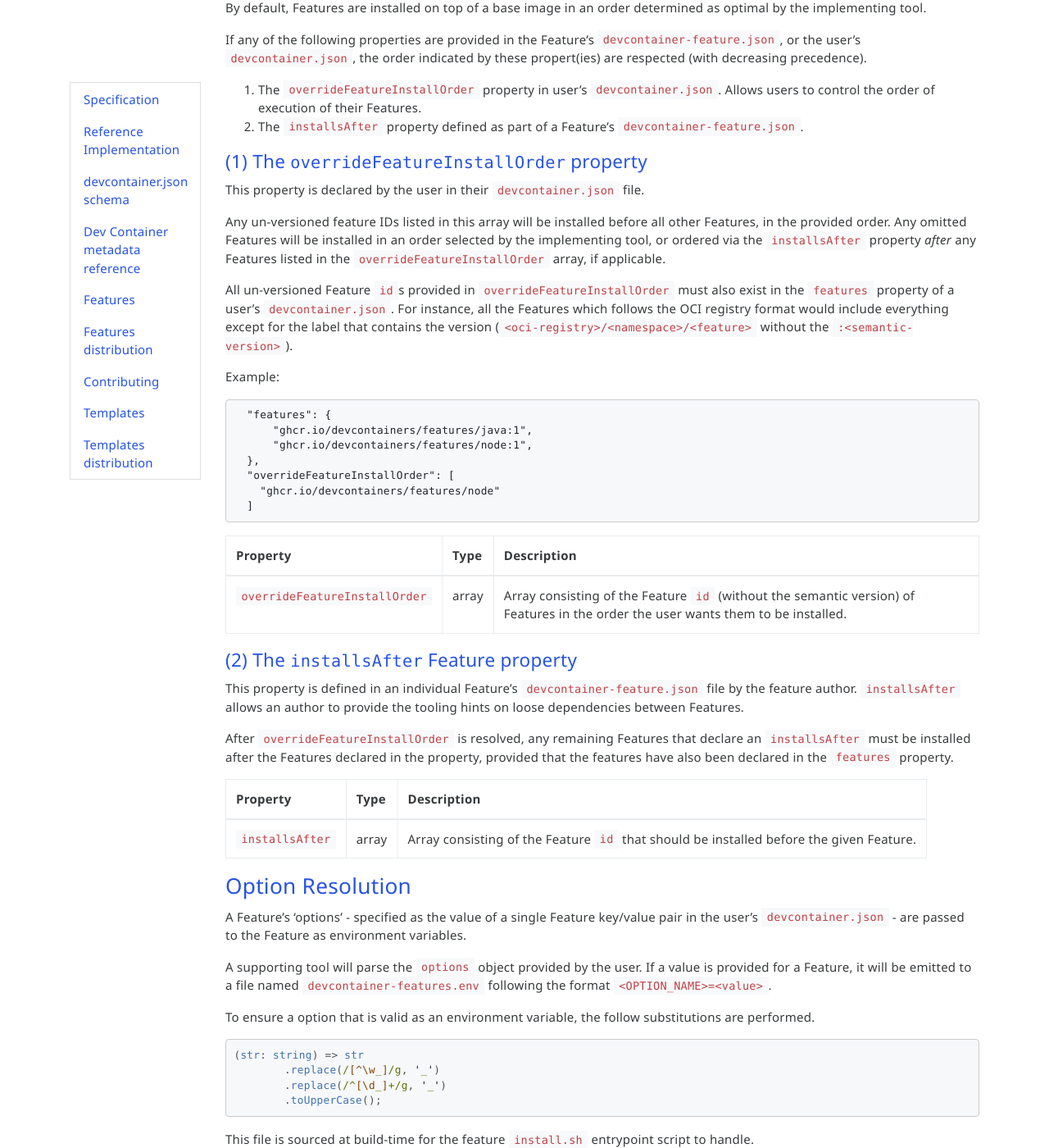
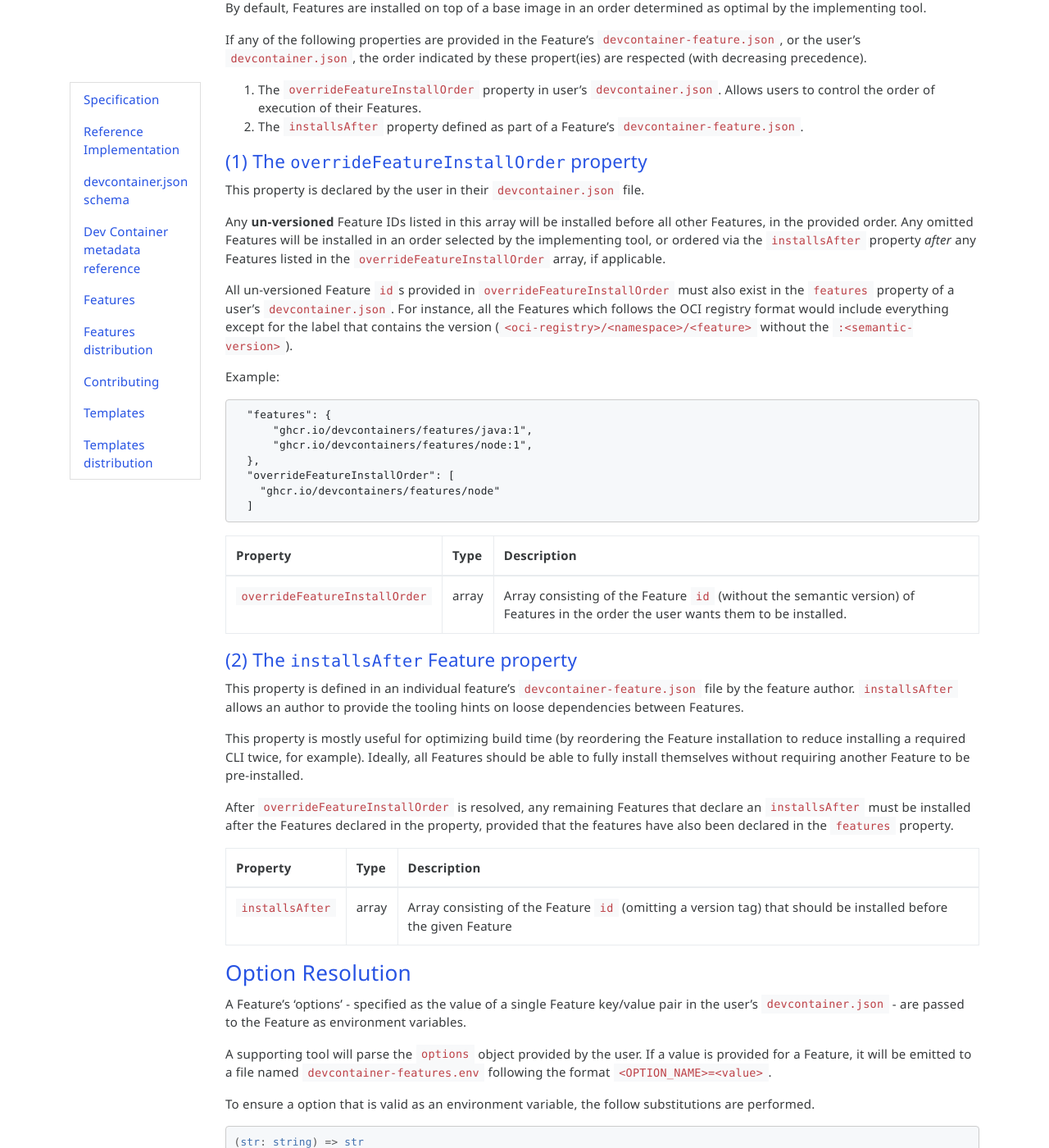
Before and after one commit to devcontainers/devcontainers.github.io, a Jekyll site: the page built from _implementors/features.md, in a window 1280 px wide and 1400 px high, scrolled down 7030 px. Shown: the whole window at 82% size. Built offline with Jekyll 4.4.1, drawn with Linux system fonts in a browser that asks for light colours; nearby versions of some CDN libraries; comment, search, counter and statistics services are not loaded; some of the changed text lies outside the part shown.

Commit message:
Copy over spec changes for `installsAfter` clarification

```diff
--- a/_implementors/features.md
+++ b/_implementors/features.md
@@ -50,7 +50,7 @@ The properties of the file are as follows:
 | `securityOpt` | array | Sets container security options like updating the [seccomp profile](https://docs.docker.com/engine/security/seccomp/) when the Feature is used. |
 | `entrypoint` | string | Set if the feature requires an "entrypoint" script that should fire at container start up. |
 | `customizations` | object | Product specific properties, each namespace under `customizations` is treated as a separate set of properties. For each of this sets the object is parsed, values are replaced while arrays are set as a union. |
-| `installsAfter` | array | Array of ID's of Features that should execute before this one. Allows control for feature authors on soft dependencies between different Features. |
+| `installsAfter` | array | Array of ID's of Features (omitting a version tag) that should execute before this one. Allows control for Feature authors on soft dependencies between different Features. |
 | `legacyIds` | array | Array of old IDs used to publish this Feature. The property is useful for renaming a currently published Feature within a single namespace. |
 | `deprecated` | boolean | Indicates that the Feature is deprecated, and will not receive any further updates/support. This property is intended to be used by the supporting tools for highlighting Feature deprecation. |
 {: .table .table-bordered .table-responsive}
@@ -251,7 +251,7 @@ If any of the following properties are provided in the Feature's `devcontainer-f
 
 This property is declared by the user in their `devcontainer.json` file.
 
-Any un-versioned feature IDs listed in this array will be installed before all other Features, in the provided order. Any omitted Features will be installed in an order selected by the implementing tool, or ordered via the `installsAfter` property _after_  any Features listed in the `overrideFeatureInstallOrder` array, if applicable.
+Any **un-versioned** Feature IDs listed in this array will be installed before all other Features, in the provided order. Any omitted Features will be installed in an order selected by the implementing tool, or ordered via the `installsAfter` property _after_  any Features listed in the `overrideFeatureInstallOrder` array, if applicable.
 
 All un-versioned Feature `id`s provided in `overrideFeatureInstallOrder` must also exist in the `features` property of a user's `devcontainer.json`. For instance, all the Features which follows the OCI registry format would include everything except for the label that contains the version (`<oci-registry>/<namespace>/<feature>` without the `:<semantic-version>`).
 
@@ -273,13 +273,15 @@ Example:
 
 #### <a href="#installsAfter" name="installsAfter" class="anchor"> (2) The `installsAfter` Feature property </a>
 
-This property is defined in an individual Feature's `devcontainer-feature.json` file by the feature author.  `installsAfter` allows an author to provide the tooling hints on loose dependencies between Features.
+This property is defined in an individual feature's `devcontainer-feature.json` file by the feature author. `installsAfter` allows an author to provide the tooling hints on loose dependencies between Features.
+
+> This property is mostly useful for optimizing build time (by reordering the Feature installation to reduce installing a required CLI twice, for example).  Ideally, all Features should be able to fully install themselves without requiring another Feature to be pre-installed.
 
 After `overrideFeatureInstallOrder` is resolved, any remaining Features that declare an `installsAfter` must be installed after the Features declared in the property, provided that the features have also been declared in the `features` property.
 
 | Property | Type | Description |
 | :--- | :--- | :--- |
-| `installsAfter` | array | Array consisting of the Feature `id` that should be installed before the given Feature. |
+| `installsAfter` | array | Array consisting of the Feature `id` (omitting a version tag) that should be installed before the given Feature |
 {: .table .table-bordered .table-responsive}
 
 ### <a href="#option-resolution" name="option-resolution" class="anchor"> Option Resolution </a>
```
